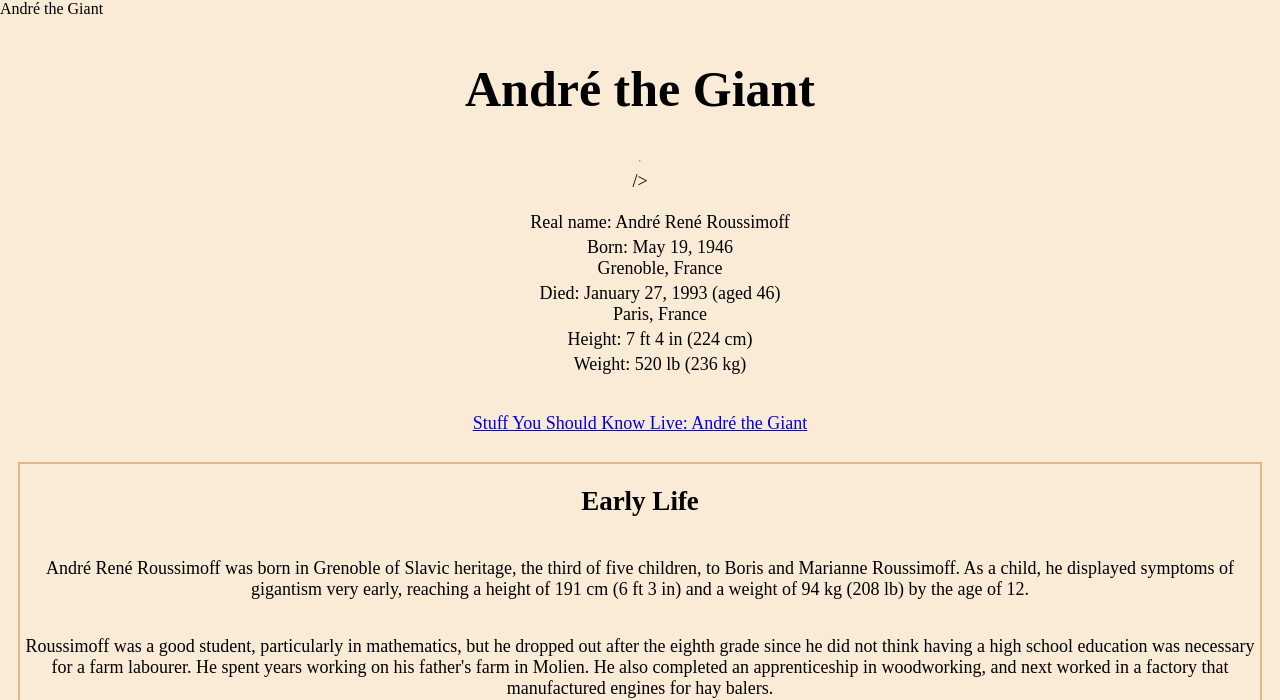
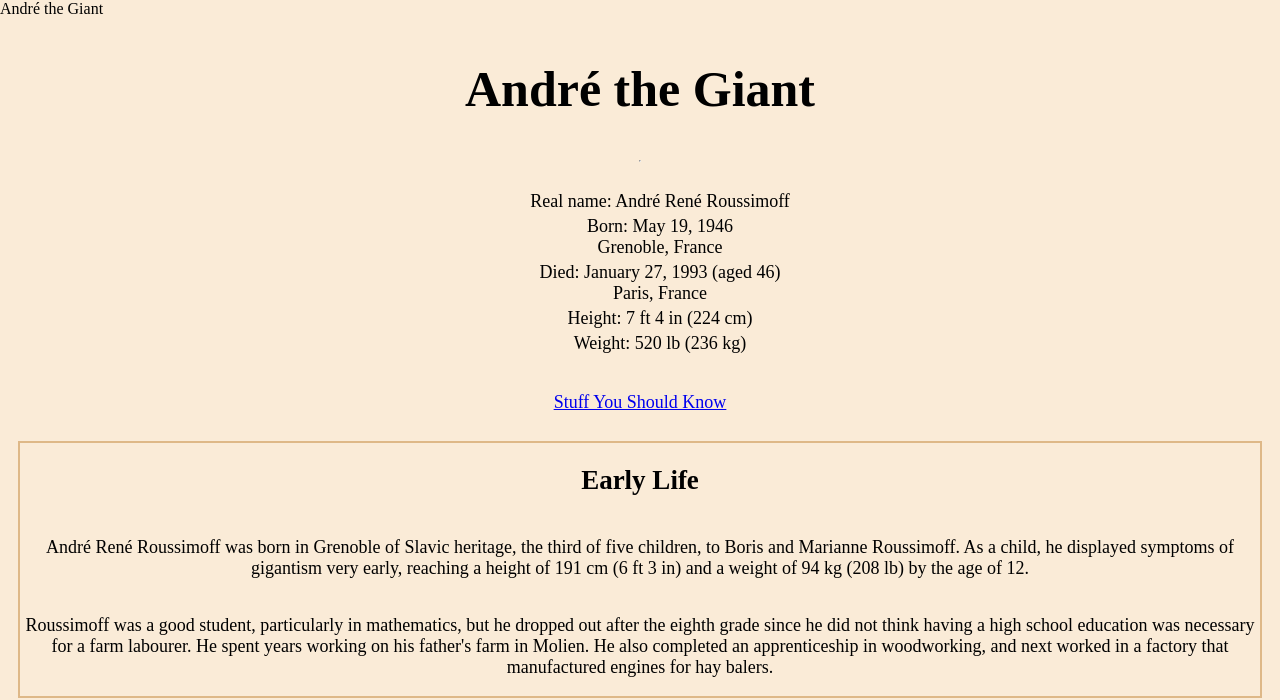
Before and after one commit to jrodrz/Homework, a website: page week5/Andre-The-Giant/index.html in a window 1280 px wide. Shown: the top 700 px of the page. Drawn offline with Linux system fonts and the light colour scheme.

Commit message:
Andre-The-Giant fixed

```diff
--- a/week5/Andre-The-Giant/index.html
+++ b/week5/Andre-The-Giant/index.html
@@ -19,7 +19,6 @@
       <img
         id="introPic"
         src="https://i.ytimg.com/vi/Xg1zeRe1sHE/maxresdefault.jpg" -->
-      />
 
       <ul id="bio">
         <li>Real name: André René Roussimoff</li>
@@ -38,7 +37,7 @@
 
     <p id="Stuff">
       <a href="https://www.youtube.com/watch?v=shQ1eZ49FtQ"
-        >Stuff You Should Know Live: André the Giant</a
+        >Stuff You Should Know</a
       >
     </p>
 
```
